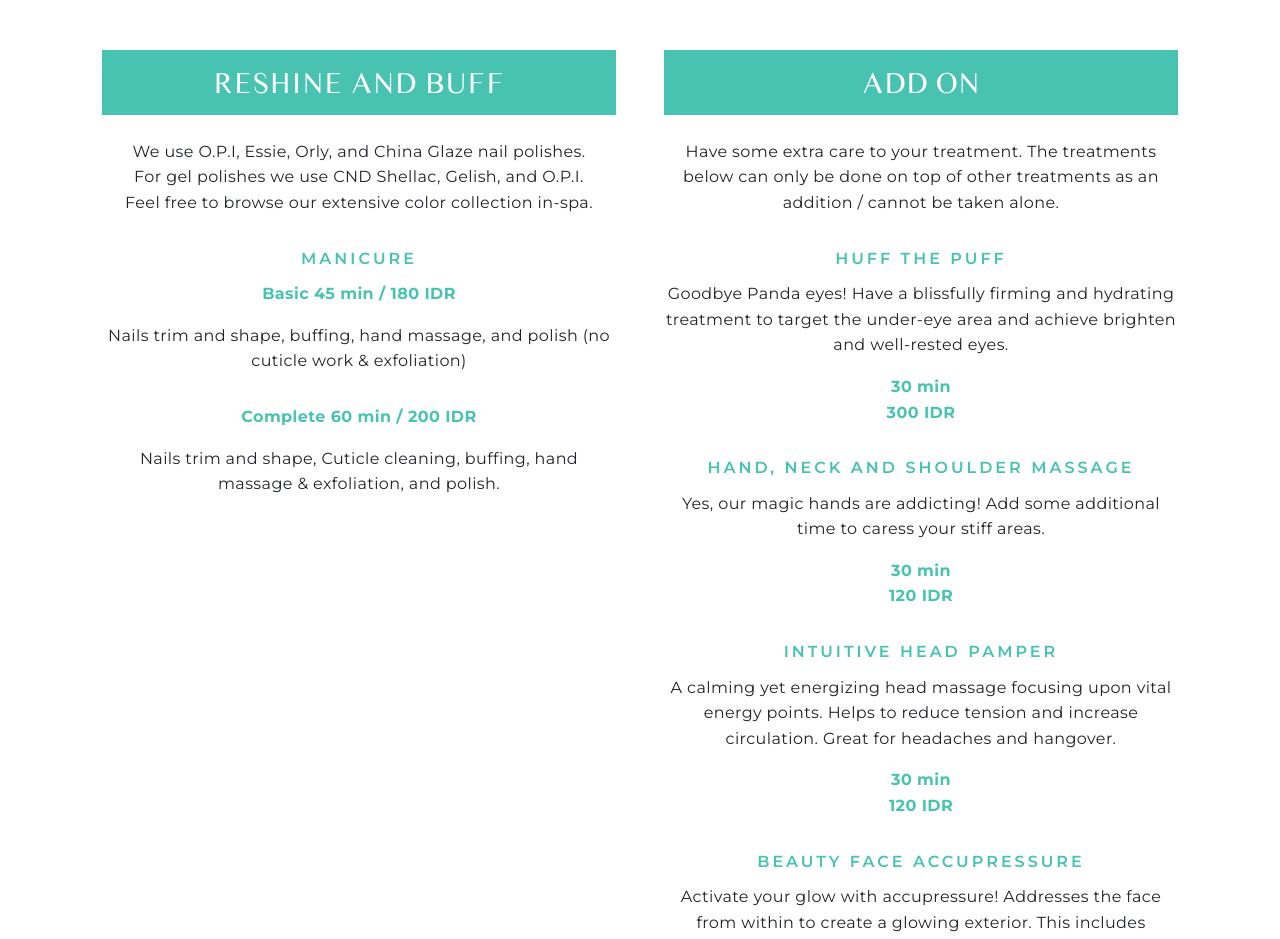
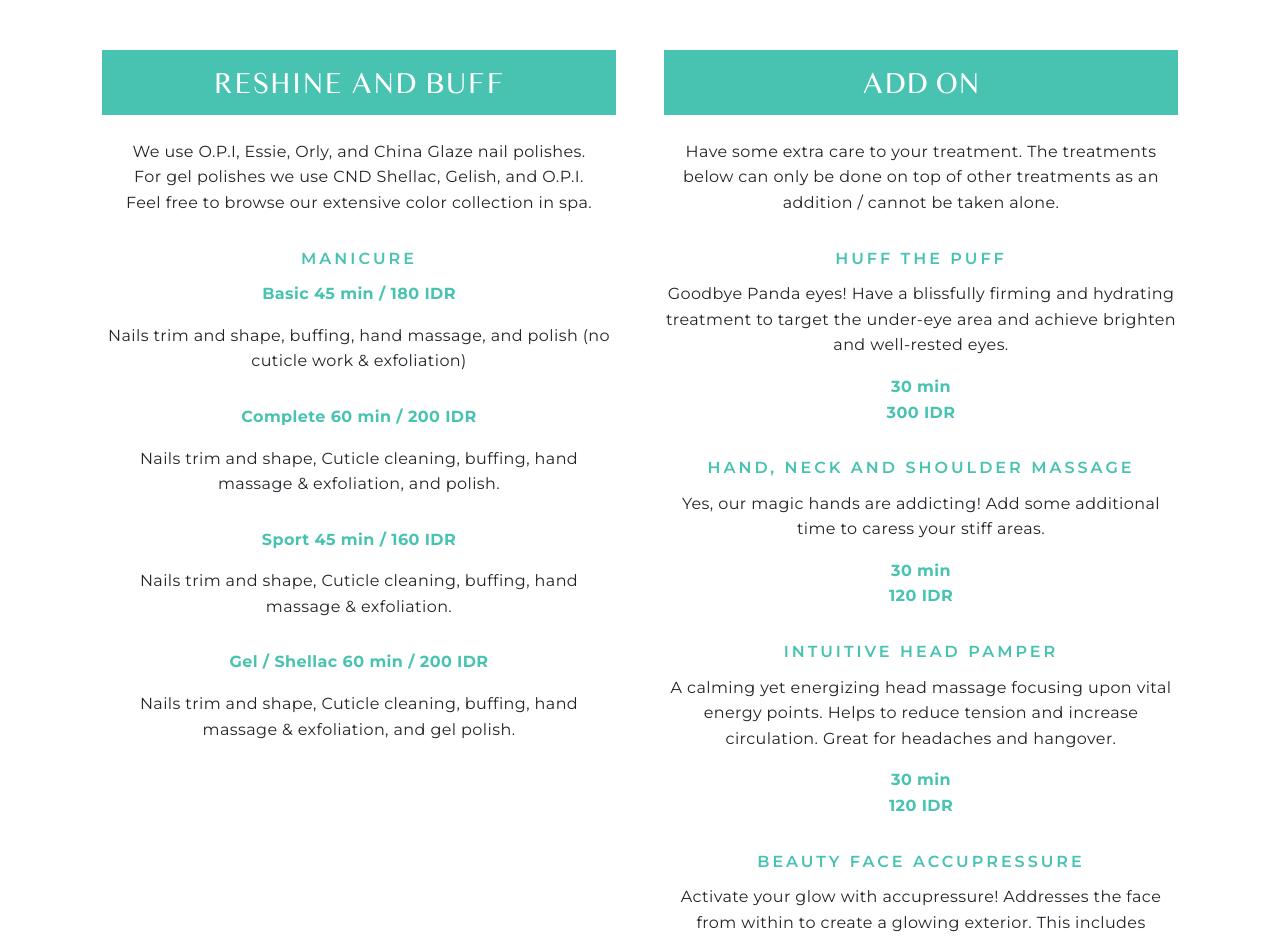
Before and after one commit to aldipee/redayspa, a Next.js app: page /treatment-menu in a window 1280 px wide. Shown: the part 4140-5079 px from the top of the page. Built offline with nearby package versions, Linux system fonts and the light colour scheme.

Commit message:
manicure

```diff
--- a/pages/treatment-menu.js
+++ b/pages/treatment-menu.js
@@ -386,7 +386,7 @@ export default function Home() {
                           <br />
                           For gel polishes we use CND Shellac, Gelish, and O.P.I.
                           <br />
-                          Feel free to browse our extensive color collection in-spa.
+                          Feel free to browse our extensive color collection in spa.
                         </p>
                       </div>
                       <div className='text-center mb30'>
@@ -405,6 +405,22 @@ export default function Home() {
                           </p>
                           <p>
                             Nails trim and shape, Cuticle cleaning, buffing, hand massage & exfoliation, and polish.
+                          </p>
+                        </div>
+                        <div className='mb30'>
+                          <p className='font-bold green'>
+                            Sport 45 min / 160 IDR
+                          </p>
+                          <p>
+                            Nails trim and shape, Cuticle cleaning, buffing, hand massage & exfoliation.
+                          </p>
+                        </div>
+                        <div className='mb30'>
+                          <p className='font-bold green'>
+                            Gel / Shellac 60 min / 200 IDR
+                          </p>
+                          <p>
+                            Nails trim and shape, Cuticle cleaning, buffing, hand massage & exfoliation, and gel polish.
                           </p>
                         </div>
                       </div>
```
